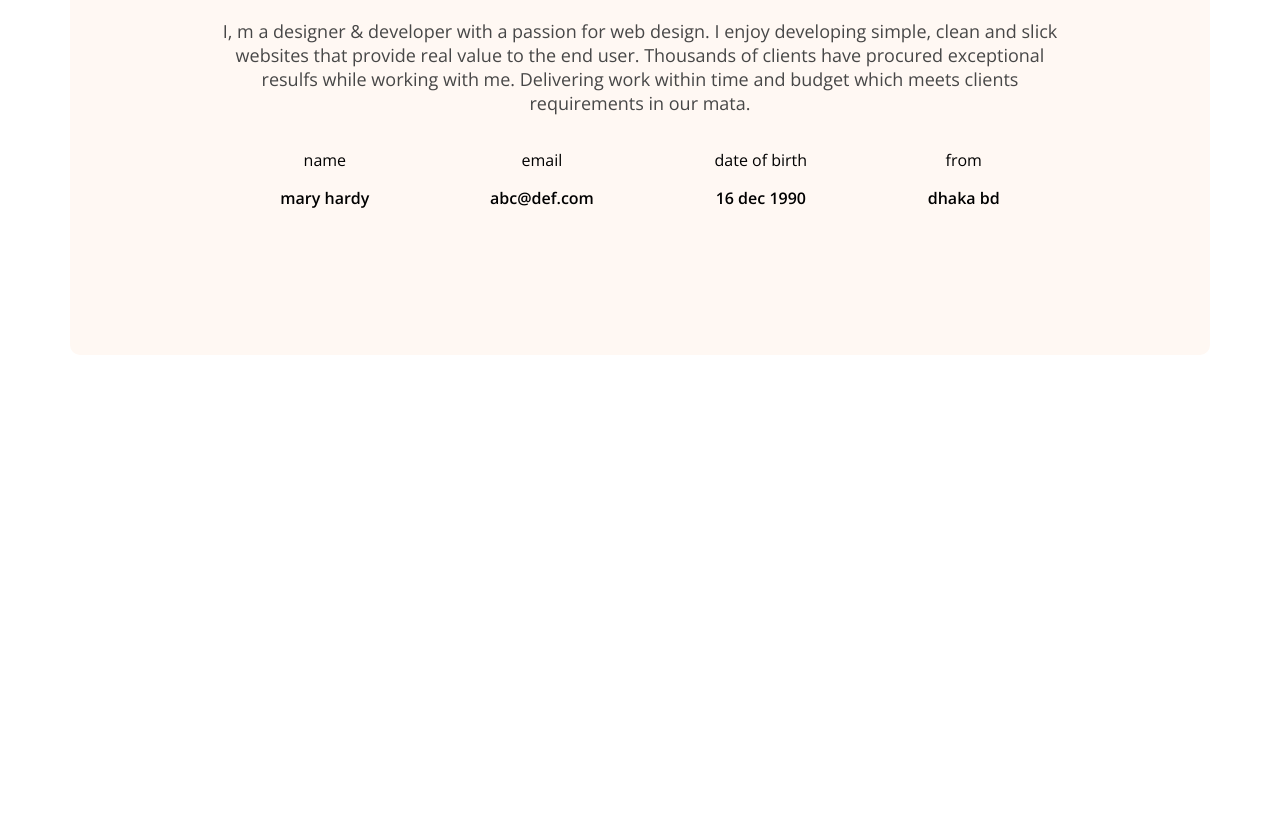
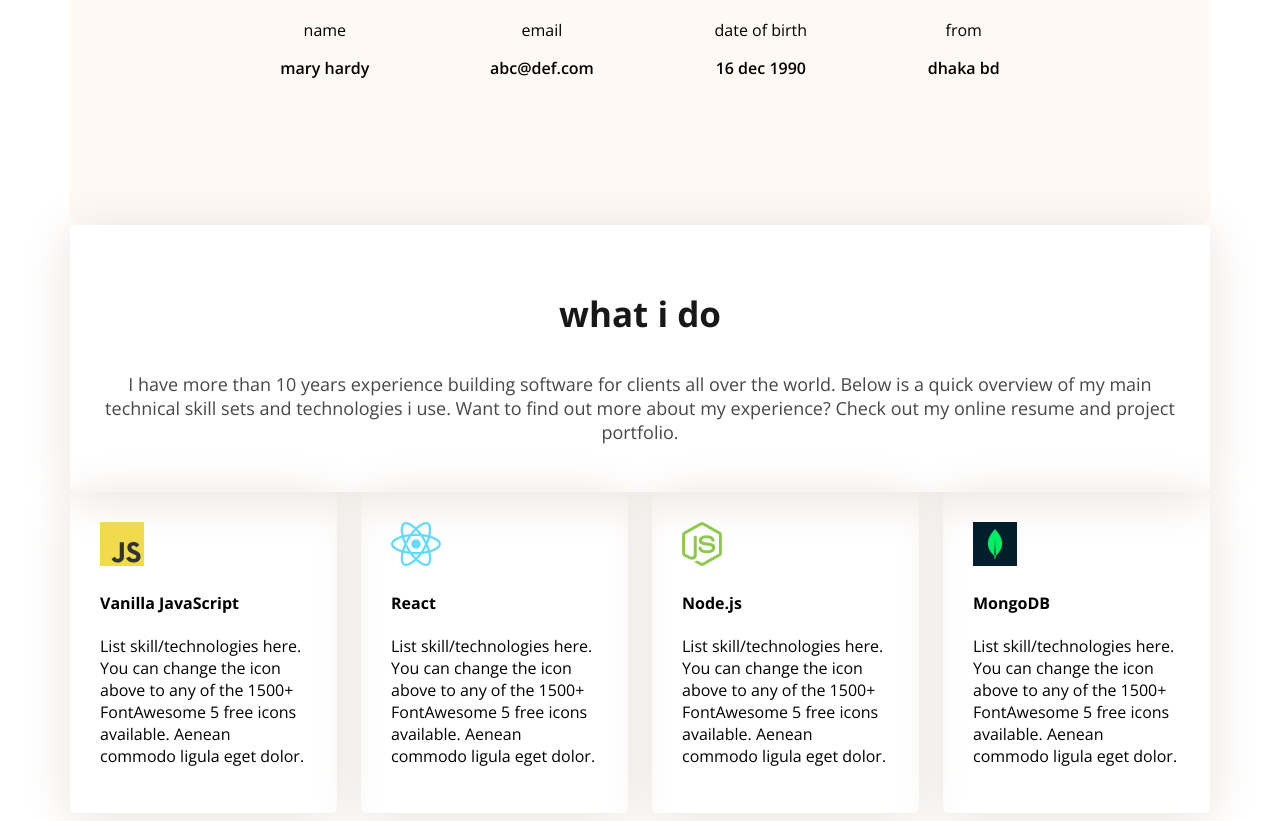
Before and after one commit to mustak123456789/web-dev-portfolio, a plain HTML site: page index.html in a window 1280 px wide. Shown: the part 1300-2121 px from the top of the page. Before the commit the page ends 1663 px from the top, so only its background shows below. Drawn offline with nearby package versions, Linux system fonts and the light colour scheme.

Commit message:
add the code

```diff
--- a/index.html
+++ b/index.html
@@ -62,7 +62,36 @@
 
             </div>
 
+        </section class>
+
+        <section class="skills">
+            <h3 class="section-title text-center">what i do</h3>
+            <p class="section-description text-center " >I have more than 10 years experience building software for clients all over the world. Below is a quick overview of my main technical skill sets and technologies i use. Want to find out more about my experience? Check out my online resume and project portfolio.</p>
+
         </section>
+
+        <div class="skills-containar">
+            <div class="skills">
+                <img src="images/icons/js.png" alt="">
+                <h4 class="skill-title">Vanilla JavaScript</h4>
+                <p class="skill-description">List skill/technologies here. You can change the icon above to any of the 1500+ FontAwesome 5 free icons available. Aenean commodo ligula eget dolor.</p>
+            </div>
+            <div class="skills">
+                <img src="images/icons/react.png" alt="">
+                <h4 class="skill-title">React</h4>
+                <p class="skill-description">List skill/technologies here. You can change the icon above to any of the 1500+ FontAwesome 5 free icons available. Aenean commodo ligula eget dolor.</p>
+            </div>
+            <div class="skills">
+                <img src="images/icons/nodejs.png" alt="">
+                <h4 class="skill-title">Node.js</h4>
+                <p class="skill-description">List skill/technologies here. You can change the icon above to any of the 1500+ FontAwesome 5 free icons available. Aenean commodo ligula eget dolor.</p>
+            </div>
+            <div class="skills">
+                <img src="images/icons/mongo.png" alt="">
+                <h4 class="skill-title">MongoDB</h4>
+                <p class="skill-description">List skill/technologies here. You can change the icon above to any of the 1500+ FontAwesome 5 free icons available. Aenean commodo ligula eget dolor.</p>
+            </div>
+        </div>
 
     </main>
 
--- a/styles/portfolio.css
+++ b/styles/portfolio.css
@@ -5,6 +5,9 @@ nav{display: flex;
 align-items: center;
 justify-content: space-between;
 margin: 50px 200px;}
+
+.text-center{text-align: center;
+border: none;}
 
 .btn-primary{background-color:#FD6E0A ;
 color:white;
@@ -60,7 +63,10 @@ color: #474747;}
 .about{border-radius: 10px;
 padding: 130px 150px;
 text-align: center;
-margin-top: 130px;}
+}
+main-sectionn{margin-top: 130px;
+margin-bottom: 130px;}
+
 
 /*main styls*/
 main{max-width: 1140px;
@@ -70,3 +76,11 @@ margin: 0 auto;}
 
 .about-items{display: flex;
 justify-content: space-around;}
+
+/*skills section style*/
+.skills-containar{display: flex;
+gap: 24px;}
+
+.skills{padding: 30px;
+box-shadow:0px 6px 50px 0px rgb(233, 227, 221);
+border-radius: 5px; }
```
